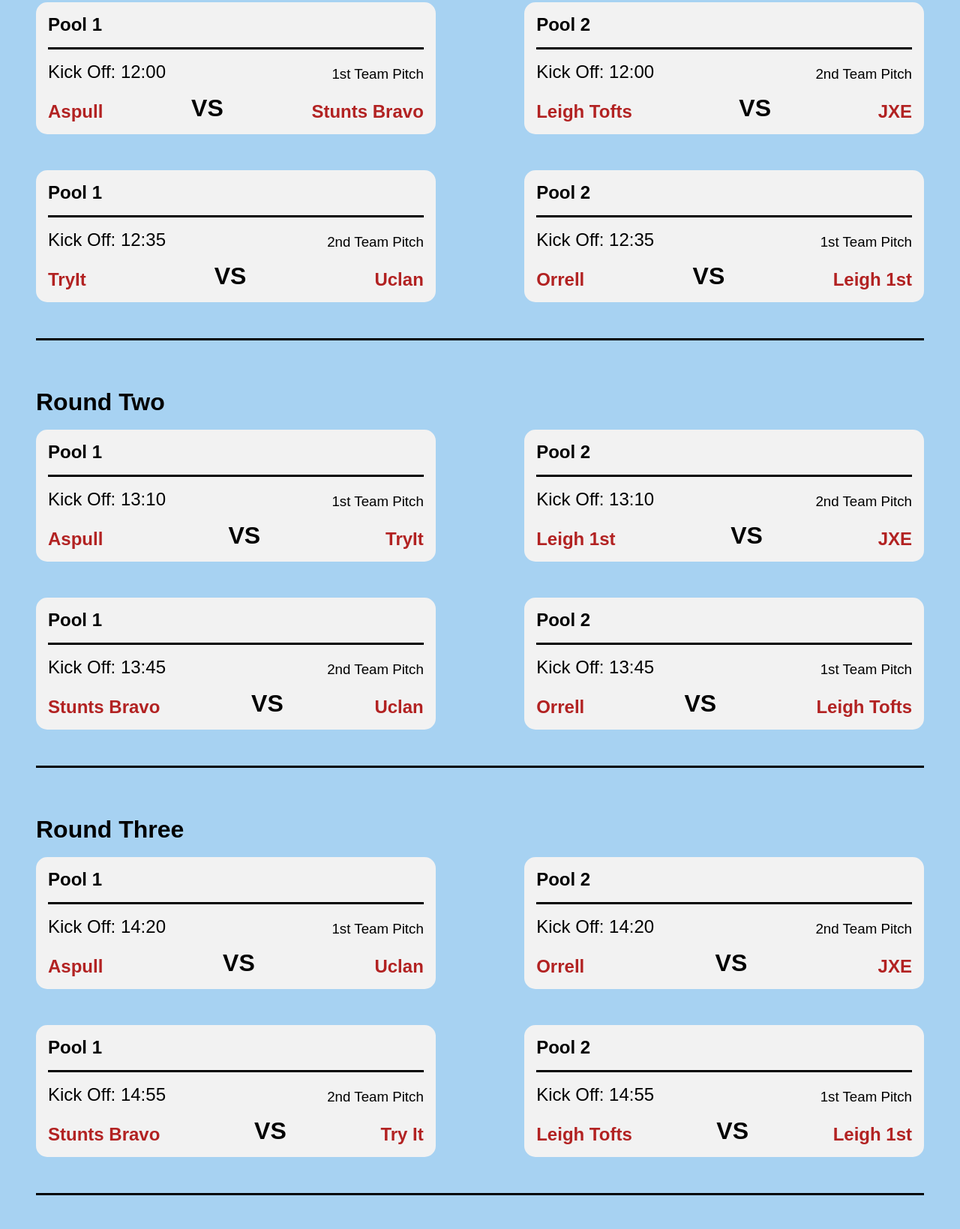
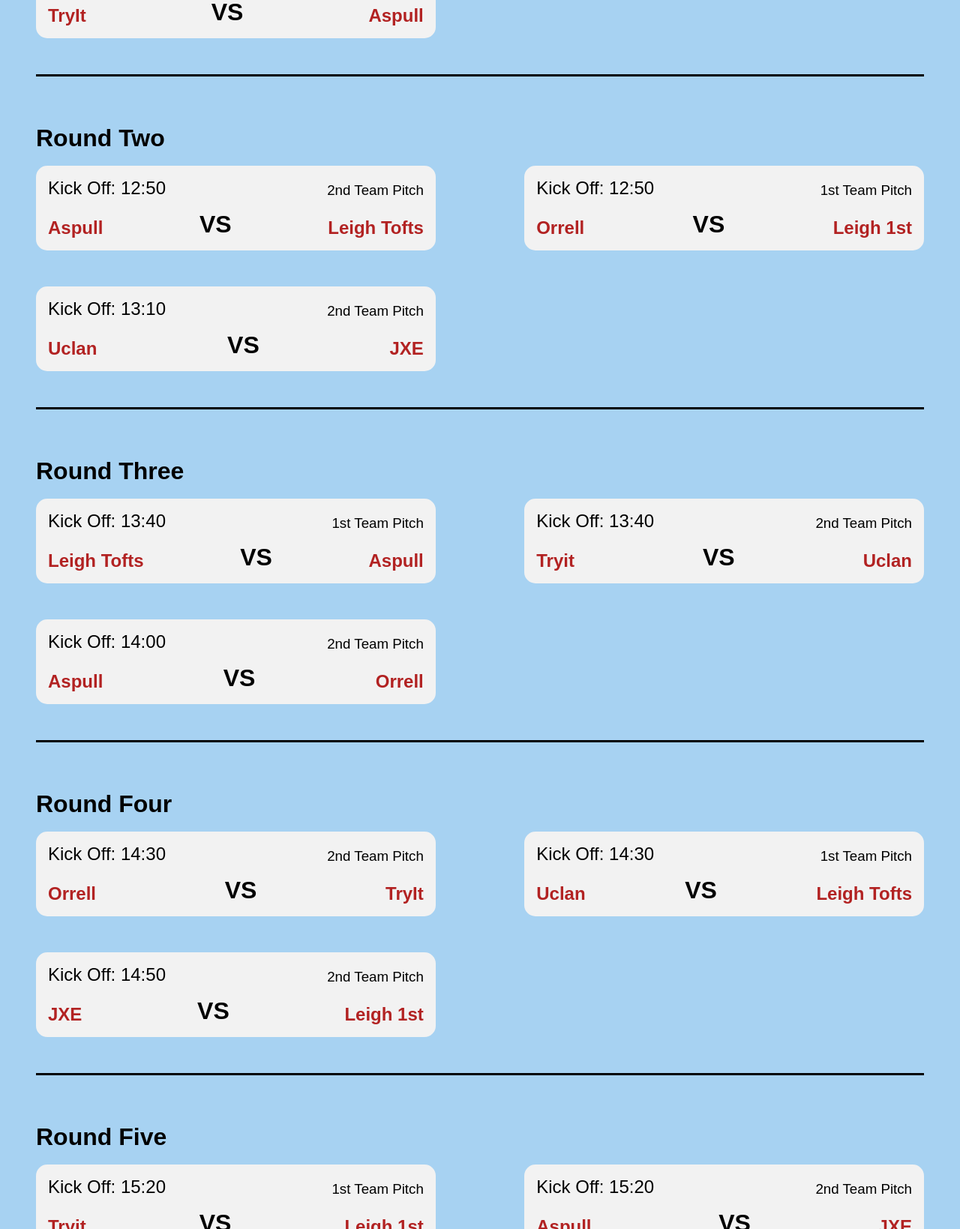
Before and after one commit to Jonnywdev/Leigh-Festival, a plain HTML site: page tryit.html in a window 1280 px wide. Shown: the part 1161-2800 px from the top of the page at 75% size. Drawn offline with nearby package versions, Linux system fonts and the light colour scheme; a web font is replaced by a local one.

Commit message:
update website

```diff
--- a/tryit.html
+++ b/tryit.html
@@ -48,7 +48,7 @@ height="0" width="0" style="display:none;visibility:hidden"></iframe></noscript>
                 <div class="group-card">
                     <div class="group-card-wrapped">
                         <div class="group-title">
-                            <h1>Pool 1</h1>
+                            <h1>Score Board</h1>
                         </div>
                         <hr class="table-hr">
                         <table style="width:100%">
@@ -68,13 +68,6 @@ height="0" width="0" style="display:none;visibility:hidden"></iframe></noscript>
                                 <td class="update">N/A</td>
                             </tr>
                             <tr>
-                                <td>Stunts Bravo</td>
-                                <td class="update">N/A</td>
-                                <td class="update">N/A</td>
-                                <td class="update">N/A</td>
-                                <td class="update">N/A</td>
-                            </tr>
-                            <tr>
                                 <td>TryIt</td>
                                 <td class="update">N/A</td>
                                 <td class="update">N/A</td>
@@ -87,25 +80,6 @@ height="0" width="0" style="display:none;visibility:hidden"></iframe></noscript>
                                 <td class="update">N/A</td>
                                 <td class="update">N/A</td>
                                 <td class="update">N/A</td>
-                            </tr>
-
-                        </table>
-                    </div>
-                </div>
-                <div class="group-card">
-                    <div class="group-card-wrapped">
-                        <div class="group-title">
-                            <h1>Pool 2</h1>
-                        </div>
-                        <hr class="table-hr">
-
-                        <table style="width:100%">
-                            <tr>
-                                <th><b>Team</b></th>
-                                <th><b>Wins</b></th>
-                                <th><b>Losses</b></th>
-                                <th><b>Draws</b></th>
-                                <th><b>Points</b></th>
                             </tr>
 
                             <tr>
@@ -153,24 +127,20 @@ height="0" width="0" style="display:none;visibility:hidden"></iframe></noscript>
             <div class="games-are-wrapped">
                 <div class="match-wrapped top">
                     <div class="match-card">
-                        <h1>Pool 1</h1>
-                        <hr>
                         <div class="time-wrapped">
                             <h2 class="timeandpitch">Kick off: 12:00</h2>
                             <h3 class="timeandpitch">1st team pitch</h3>
                         </div>
                         <div class="team-wrapped">
-                            <h4 class="teams-text">Aspull</h4>
+                            <h4 class="teams-text">Leigh 1st</h4>
                             <h5>vs</h5>
-                            <h6 class="teams-text">Stunts Bravo</h6>
+                            <h6 class="teams-text">Uclan</h6>
                         </div>
                     </div>
                 </div>
                 <!-- second game -->
                 <div class="match-wrapped">
                     <div class="match-card">
-                        <h1>Pool 2</h1>
-                        <hr>
                         <div class="time-wrapped">
                             <h2 class="timeandpitch">Kick off: 12:00</h2>
                             <h3 class="timeandpitch">2nd team pitch</h3>
@@ -178,7 +148,7 @@ height="0" width="0" style="display:none;visibility:hidden"></iframe></noscript>
                         <div class="team-wrapped">
                             <h4 class="teams-text">Leigh Tofts</h4>
                             <h5>vs</h5>
-                            <h6 class="teams-text">JXE</h6>
+                            <h6 class="teams-text">Orrell</h6>
                         </div>
                     </div>
                 </div>
@@ -188,30 +158,177 @@ height="0" width="0" style="display:none;visibility:hidden"></iframe></noscript>
             <div class="games-are-wrapped">
                 <div class="match-wrapped top">
                     <div class="match-card">
-                        <h1>Pool 1</h1>
-                        <hr>
                         <div class="time-wrapped">
-                            <h2 class="timeandpitch">Kick off: 12:35</h2>
+                            <h2 class="timeandpitch">Kick off: 12:20</h2>
+                            <h3 class="timeandpitch">1st team pitch</h3>
+                        </div>
+                        <div class="team-wrapped">
+                            <h4 class="teams-text">TryIt</h4>
+                            <h5>vs</h5>
+                            <h6 class="teams-text">Aspull</h6>
+                        </div>
+                    </div>
+                </div>
+            </div>
+        </div>
+        <hr>
+    </section>
+
+    <section class="tryit-section">
+        <div class="match-schedule">
+            <h1 class="rounds">Round Two</h1>
+            <br>
+           <!-- first game -->
+           <div class="games-are-wrapped">
+            <div class="match-wrapped top">
+                <div class="match-card">
+                    <div class="time-wrapped">
+                        <h2 class="timeandpitch">Kick off: 12:50</h2>
+                        <h3 class="timeandpitch">2nd team pitch</h3>
+                    </div>
+                    <div class="team-wrapped">
+                        <h4 class="teams-text">Aspull</h4>
+                        <h5>vs</h5>
+                        <h6 class="teams-text">Leigh Tofts</h6>
+                    </div>
+                </div>
+            </div>
+            <!-- second game -->
+            <div class="match-wrapped">
+                <div class="match-card">
+                    <div class="time-wrapped">
+                        <h2 class="timeandpitch">Kick off: 12:50</h2>
+                        <h3 class="timeandpitch">1st team pitch</h3>
+                    </div>
+                    <div class="team-wrapped">
+                        <h4 class="teams-text">Orrell</h4>
+                        <h5>vs</h5>
+                        <h6 class="teams-text">Leigh 1st</h6>
+                    </div>
+                </div>
+            </div>
+        </div>
+
+            <!-- 3rd game -->
+        <div class="games-are-wrapped">
+            <div class="match-wrapped top">
+                <div class="match-card">
+                    <div class="time-wrapped">
+                        <h2 class="timeandpitch">Kick off: 13:10</h2>
+                        <h3 class="timeandpitch">2nd team pitch</h3>
+                    </div>
+                    <div class="team-wrapped">
+                        <h4 class="teams-text">Uclan</h4>
+                        <h5>vs</h5>
+                        <h6 class="teams-text">JXE</h6>
+                    </div>
+                </div>
+            </div>
+        </div>
+        </div>
+        <hr>
+    </section>
+
+    <section class="tryit-section">
+        <div class="match-schedule">
+            <h1 class="rounds">Round Three</h1>
+            <br>
+            <!-- first game -->
+            <div class="games-are-wrapped">
+                <div class="match-wrapped top">
+                    <div class="match-card">
+                        <div class="time-wrapped">
+                            <h2 class="timeandpitch">Kick off: 13:40</h2>
+                            <h3 class="timeandpitch">1st team pitch</h3>
+                        </div>
+                        <div class="team-wrapped">
+                            <h4 class="teams-text">Leigh Tofts</h4>
+                            <h5>vs</h5>
+                            <h6 class="teams-text">Aspull</h6>
+                        </div>
+                    </div>
+                </div>
+                <!-- second game -->
+                <div class="match-wrapped">
+                    <div class="match-card">
+                        <div class="time-wrapped">
+                            <h2 class="timeandpitch">Kick off: 13:40</h2>
                             <h3 class="timeandpitch">2nd team pitch</h3>
                         </div>
                         <div class="team-wrapped">
-                            <h4 class="teams-text">TryIt</h4>
+                            <h4 class="teams-text">Tryit</h4>
                             <h5>vs</h5>
                             <h6 class="teams-text">Uclan</h6>
                         </div>
                     </div>
                 </div>
-                <!-- 4th game -->
+            </div>
+
+                <!-- 3rd game -->
+            <div class="games-are-wrapped">
+                <div class="match-wrapped top">
+                    <div class="match-card">
+                        <div class="time-wrapped">
+                            <h2 class="timeandpitch">Kick off: 14:00</h2>
+                            <h3 class="timeandpitch">2nd team pitch</h3>
+                        </div>
+                        <div class="team-wrapped">
+                            <h4 class="teams-text">Aspull</h4>
+                            <h5>vs</h5>
+                            <h6 class="teams-text">Orrell</h6>
+                        </div>
+                    </div>
+                </div>
+            </div>
+        </div>
+        <hr>
+    </section>
+
+    <section class="tryit-section">
+        <div class="match-schedule">
+            <h1 class="rounds">Round Four</h1>
+            <br>
+            <!-- first game -->
+            <div class="games-are-wrapped">
+                <div class="match-wrapped top">
+                    <div class="match-card">
+                        <div class="time-wrapped">
+                            <h2 class="timeandpitch">Kick off: 14:30</h2>
+                            <h3 class="timeandpitch">2nd team pitch</h3>
+                        </div>
+                        <div class="team-wrapped">
+                            <h4 class="teams-text">Orrell</h4>
+                            <h5>vs</h5>
+                            <h6 class="teams-text">TryIt</h6>
+                        </div>
+                    </div>
+                </div>
+                <!-- second game -->
                 <div class="match-wrapped">
                     <div class="match-card">
-                        <h1>Pool 2</h1>
-                        <hr>
                         <div class="time-wrapped">
-                            <h2 class="timeandpitch">Kick off: 12:35</h2>
+                            <h2 class="timeandpitch">Kick off: 14:30</h2>
                             <h3 class="timeandpitch">1st team pitch</h3>
                         </div>
                         <div class="team-wrapped">
-                            <h4 class="teams-text">Orrell</h4>
+                            <h4 class="teams-text">Uclan</h4>
+                            <h5>vs</h5>
+                            <h6 class="teams-text">Leigh Tofts</h6>
+                        </div>
+                    </div>
+                </div>
+            </div>
+
+                <!-- 3rd game -->
+            <div class="games-are-wrapped">
+                <div class="match-wrapped top">
+                    <div class="match-card">
+                        <div class="time-wrapped">
+                            <h2 class="timeandpitch">Kick off: 14:50</h2>
+                            <h3 class="timeandpitch">2nd team pitch</h3>
+                        </div>
+                        <div class="team-wrapped">
+                            <h4 class="teams-text">JXE</h4>
                             <h5>vs</h5>
                             <h6 class="teams-text">Leigh 1st</h6>
                         </div>
@@ -224,36 +341,32 @@ height="0" width="0" style="display:none;visibility:hidden"></iframe></noscript>
 
     <section class="tryit-section">
         <div class="match-schedule">
-            <h1 class="rounds">Round Two</h1>
+            <h1 class="rounds">Round Five</h1>
             <br>
             <!-- first game -->
             <div class="games-are-wrapped">
                 <div class="match-wrapped top">
                     <div class="match-card">
-                        <h1>Pool 1</h1>
-                        <hr>
                         <div class="time-wrapped">
-                            <h2 class="timeandpitch">Kick off: 13:10</h2>
+                            <h2 class="timeandpitch">Kick off: 15:20</h2>
                             <h3 class="timeandpitch">1st team pitch</h3>
                         </div>
                         <div class="team-wrapped">
-                            <h4 class="teams-text">Aspull</h4>
+                            <h4 class="teams-text">Tryit</h4>
                             <h5>vs</h5>
-                            <h6 class="teams-text">TryIt</h6>
+                            <h6 class="teams-text">Leigh 1st</h6>
                         </div>
                     </div>
                 </div>
                 <!-- second game -->
                 <div class="match-wrapped">
                     <div class="match-card">
-                        <h1>Pool 2</h1>
-                        <hr>
                         <div class="time-wrapped">
-                            <h2 class="timeandpitch">Kick off: 13:10</h2>
+                            <h2 class="timeandpitch">Kick off: 15:20</h2>
                             <h3 class="timeandpitch">2nd team pitch</h3>
                         </div>
                         <div class="team-wrapped">
-                            <h4 class="teams-text">Leigh 1st</h4>
+                            <h4 class="teams-text">Aspull</h4>
                             <h5>vs</h5>
                             <h6 class="teams-text">JXE</h6>
                         </div>
@@ -265,30 +378,67 @@ height="0" width="0" style="display:none;visibility:hidden"></iframe></noscript>
             <div class="games-are-wrapped">
                 <div class="match-wrapped top">
                     <div class="match-card">
-                        <h1>Pool 1</h1>
-                        <hr>
                         <div class="time-wrapped">
-                            <h2 class="timeandpitch">Kick off: 13:45</h2>
-                            <h3 class="timeandpitch">2nd team pitch</h3>
+                            <h2 class="timeandpitch">Kick off: 15:40</h2>
+                            <h3 class="timeandpitch">1st team pitch</h3>
                         </div>
                         <div class="team-wrapped">
-                            <h4 class="teams-text">Stunts Bravo</h4>
+                            <h4 class="teams-text">Orrell</h4>
                             <h5>vs</h5>
                             <h6 class="teams-text">Uclan</h6>
                         </div>
                     </div>
                 </div>
-                <!-- 4th game -->
+            </div>
+        </div>
+        <hr>
+    </section>
+
+    <section class="tryit-section">
+        <div class="match-schedule">
+            <h1 class="rounds">Round Six</h1>
+            <br>
+            <!-- first game -->
+            <div class="games-are-wrapped">
+                <div class="match-wrapped top">
+                    <div class="match-card">
+                        <div class="time-wrapped">
+                            <h2 class="timeandpitch">Kick off: 16:00</h2>
+                            <h3 class="timeandpitch">2nd team pitch</h3>
+                        </div>
+                        <div class="team-wrapped">
+                            <h4 class="teams-text">Uclan</h4>
+                            <h5>vs</h5>
+                            <h6 class="teams-text">Aspull</h6>
+                        </div>
+                    </div>
+                </div>
+                <!-- second game -->
                 <div class="match-wrapped">
                     <div class="match-card">
-                        <h1>Pool 2</h1>
-                        <hr>
                         <div class="time-wrapped">
-                            <h2 class="timeandpitch">Kick off: 13:45</h2>
+                            <h2 class="timeandpitch">Kick off: 16:00</h2>
                             <h3 class="timeandpitch">1st team pitch</h3>
                         </div>
                         <div class="team-wrapped">
-                            <h4 class="teams-text">Orrell</h4>
+                            <h4 class="teams-text">JXE</h4>
+                            <h5>vs</h5>
+                            <h6 class="teams-text">Tryit</h6>
+                        </div>
+                    </div>
+                </div>
+            </div>
+
+                <!-- 3rd game -->
+            <div class="games-are-wrapped">
+                <div class="match-wrapped top">
+                    <div class="match-card">
+                        <div class="time-wrapped">
+                            <h2 class="timeandpitch">Kick off: 16:20</h2>
+                            <h3 class="timeandpitch">2nd team pitch</h3>
+                        </div>
+                        <div class="team-wrapped">
+                            <h4 class="teams-text">Leigh 1st</h4>
                             <h5>vs</h5>
                             <h6 class="teams-text">Leigh Tofts</h6>
                         </div>
@@ -301,20 +451,18 @@ height="0" width="0" style="display:none;visibility:hidden"></iframe></noscript>
 
     <section class="tryit-section">
         <div class="match-schedule">
-            <h1 class="rounds">Round Three</h1>
+            <h1 class="rounds">Round Seven</h1>
             <br>
             <!-- first game -->
             <div class="games-are-wrapped">
                 <div class="match-wrapped top">
                     <div class="match-card">
-                        <h1>Pool 1</h1>
-                        <hr>
                         <div class="time-wrapped">
-                            <h2 class="timeandpitch">Kick off: 14:20</h2>
-                            <h3 class="timeandpitch">1st team pitch</h3>
+                            <h2 class="timeandpitch">Kick off: 16:50</h2>
+                            <h3 class="timeandpitch">2nd team pitch</h3>
                         </div>
                         <div class="team-wrapped">
-                            <h4 class="teams-text">Aspull</h4>
+                            <h4 class="teams-text">Leigh 1st</h4>
                             <h5>vs</h5>
                             <h6 class="teams-text">Uclan</h6>
                         </div>
@@ -323,16 +471,14 @@ height="0" width="0" style="display:none;visibility:hidden"></iframe></noscript>
                 <!-- second game -->
                 <div class="match-wrapped">
                     <div class="match-card">
-                        <h1>Pool 2</h1>
-                        <hr>
                         <div class="time-wrapped">
-                            <h2 class="timeandpitch">Kick off: 14:20</h2>
-                            <h3 class="timeandpitch">2nd team pitch</h3>
+                            <h2 class="timeandpitch">Kick off: 16:50</h2>
+                            <h3 class="timeandpitch">1st team pitch</h3>
                         </div>
                         <div class="team-wrapped">
-                            <h4 class="teams-text">Orrell</h4>
+                            <h4 class="teams-text">Leigh Tofts</h4>
                             <h5>vs</h5>
-                            <h6 class="teams-text">JXE</h6>
+                            <h6 class="teams-text">Orrell</h6>
                         </div>
                     </div>
                 </div>
@@ -342,32 +488,14 @@ height="0" width="0" style="display:none;visibility:hidden"></iframe></noscript>
             <div class="games-are-wrapped">
                 <div class="match-wrapped top">
                     <div class="match-card">
-                        <h1>Pool 1</h1>
-                        <hr>
                         <div class="time-wrapped">
-                            <h2 class="timeandpitch">Kick off: 14:55</h2>
-                            <h3 class="timeandpitch">2nd team pitch</h3>
-                        </div>
-                        <div class="team-wrapped">
-                            <h4 class="teams-text">Stunts Bravo</h4>
-                            <h5>vs</h5>
-                            <h6 class="teams-text">Try It</h6>
-                        </div>
-                    </div>
-                </div>
-                <!-- 4th game -->
-                <div class="match-wrapped">
-                    <div class="match-card">
-                        <h1>Pool 2</h1>
-                        <hr>
-                        <div class="time-wrapped">
-                            <h2 class="timeandpitch">Kick off: 14:55</h2>
+                            <h2 class="timeandpitch">Kick off: 17:10</h2>
                             <h3 class="timeandpitch">1st team pitch</h3>
                         </div>
                         <div class="team-wrapped">
-                            <h4 class="teams-text">Leigh Tofts</h4>
+                            <h4 class="teams-text">TryIt</h4>
                             <h5>vs</h5>
-                            <h6 class="teams-text">Leigh 1st</h6>
+                            <h6 class="teams-text">Aspull</h6>
                         </div>
                     </div>
                 </div>
@@ -384,10 +512,8 @@ height="0" width="0" style="display:none;visibility:hidden"></iframe></noscript>
             <div class="games-are-wrapped">
                 <div class="match-wrapped top">
                     <div class="match-card">
-                        <h1>Pool 1</h1>
-                        <hr>
                         <div class="time-wrapped">
-                            <h2 class="timeandpitch">Kick off: 15:30</h2>
+                            <h2 class="timeandpitch">Kick off: 17:50</h2>
                             <h3 class="timeandpitch">1st team pitch</h3>
                         </div>
                         <div class="team-wrapped">
@@ -400,10 +526,8 @@ height="0" width="0" style="display:none;visibility:hidden"></iframe></noscript>
                 <!-- second game -->
                 <div class="match-wrapped">
                     <div class="match-card">
-                        <h1>Pool 2</h1>
-                        <hr>
                         <div class="time-wrapped">
-                            <h2 class="timeandpitch">Kick off: 16:00</h2>
+                            <h2 class="timeandpitch">Kick off: 17:50</h2>
                             <h3 class="timeandpitch">1st team pitch</h3>
                         </div>
                         <div class="team-wrapped">
@@ -429,7 +553,7 @@ height="0" width="0" style="display:none;visibility:hidden"></iframe></noscript>
                         <h1>Under 13's</h1>
                         <hr>
                         <div class="time-wrapped">
-                            <h2 class="timeandpitch">Kick off: 16:30</h2>
+                            <h2 class="timeandpitch">Kick off: 17:30</h2>
                             <h3 class="timeandpitch">1st team pitch</h3>
                         </div>
 
@@ -441,7 +565,7 @@ height="0" width="0" style="display:none;visibility:hidden"></iframe></noscript>
                         <h1>Dancers</h1>
                         <hr>
                         <div class="time-wrapped">
-                            <h2 class="timeandpitch">Kick off: 17:00</h2>
+                            <h2 class="timeandpitch">Kick off: 18:10</h2>
                             <h3 class="timeandpitch">1st team pitch</h3>
                         </div>
                         <!-- <div class="team-wrapped">
@@ -468,7 +592,7 @@ height="0" width="0" style="display:none;visibility:hidden"></iframe></noscript>
                         <h1>To win the Vernel Cup</h1>
                         <hr>
                         <div class="time-wrapped">
-                            <h2 class="timeandpitch">Kick off: 17:30</h2>
+                            <h2 class="timeandpitch">Kick off: 18:15</h2>
                             <h3 class="timeandpitch">1st team pitch</h3>
                         </div>
                         <div class="team-wrapped">
```
